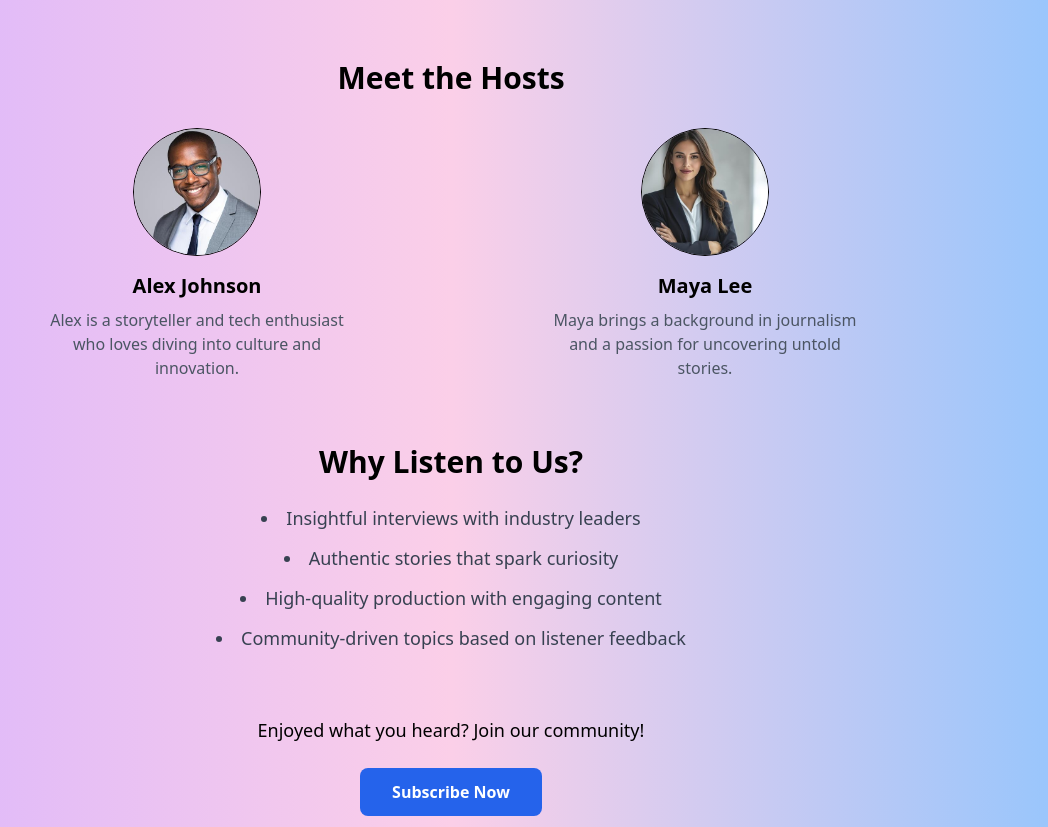
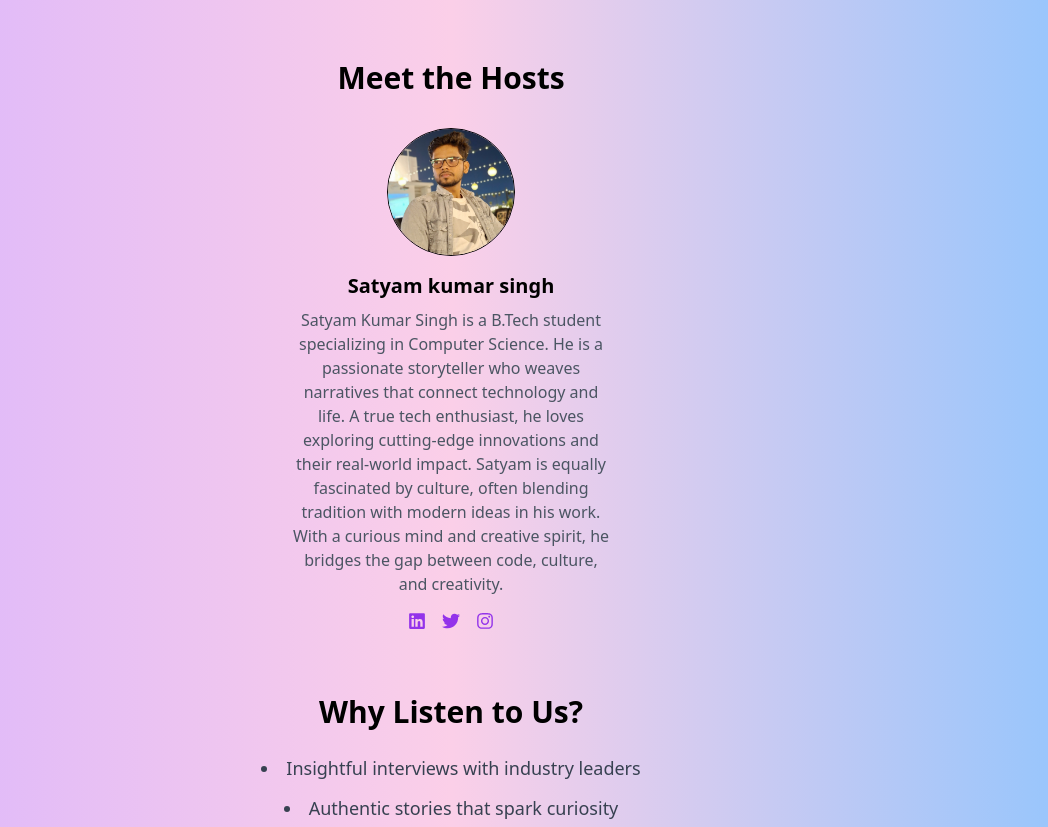
Before and after one commit to Satyam8589/PodCastify, a Next.js app: page /about in a window 1280 px wide. Shown: the part 380-1207 px from the top of the page, without its empty margins (189-1237 px from the left). Built offline with nearby package versions, Linux system fonts and the light colour scheme.

Commit message:
about page upgrade

```diff
--- a/app/about/page.jsx
+++ b/app/about/page.jsx
@@ -1,6 +1,7 @@
 "use client";
 
 import React from "react";
+import { FaTwitter, FaInstagram, FaYoutube, FaLinkedin } from "react-icons/fa";
 
 const page = () => {
   return (
@@ -21,8 +22,8 @@ const page = () => {
           <p className="text-gray-700 leading-relaxed">
             Our podcast aims to inspire and inform by sharing authentic stories
             and expert knowledge from diverse voices around the world. Whether
-          you’re here for education, entertainment, or connection, we strive to
-          bring you content that resonates and empowers.
+            you’re here for education, entertainment, or connection, we strive
+            to bring you content that resonates and empowers.
           </p>
         </section>
 
@@ -39,25 +40,34 @@ const page = () => {
                 alt="Host 1"
                 className="w-32 h-32 rounded-full border border-black object-cover mb-4"
               />
-            <h3 className="text-xl font-semibold">Alex Johnson</h3>
+              <h3 className="text-xl font-semibold">Satyam kumar singh</h3>
               <p className="text-gray-600 mt-2">
-              Alex is a storyteller and tech enthusiast who loves diving into
-              culture and innovation.
+                Satyam Kumar Singh is a B.Tech student specializing in Computer
+                Science. He is a passionate storyteller who weaves narratives
+                that connect technology and life. A true tech enthusiast, he
+                loves exploring cutting-edge innovations and their real-world
+                impact. Satyam is equally fascinated by culture, often blending
+                tradition with modern ideas in his work. With a curious mind and
+                creative spirit, he bridges the gap between code, culture, and
+                creativity.
               </p>
+              <div className="flex gap-4 text-purple-600 text-lg mt-4">
+                <a
+                  href="https://www.linkedin.com/in/satyam-kumar-singh-00570828a?utm_source=share&utm_campaign=share_via&utm_content=profile&utm_medium=android_app"
+                  aria-label="Linkedin"
+                >
+                  <FaLinkedin />
+                </a>
+                <a href="https://x.com/Satyamkumar_85" aria-label="Twitter">
+                  <FaTwitter />
+                </a>
+                <a
+                  href="https://www.instagram.com/satyam._16?igsh=emozZGtub2w4cjJt"
+                  aria-label="Instagram"
+                >
+                  <FaInstagram />
+                </a>
               </div>
-
-          {/* Host 2 */}
-          <div className="flex flex-col items-center text-center max-w-xs mx-auto">
-            <img
-              src="/images/host2.jpg"
-              alt="Host 2"
-              className="w-32 h-32 rounded-full border border-black object-cover mb-4"
-            />
-            <h3 className="text-xl font-semibold">Maya Lee</h3>
-            <p className="text-gray-600 mt-2">
-              Maya brings a background in journalism and a passion for
-              uncovering untold stories.
-            </p>
             </div>
           </div>
         </section>
```
Also changed, not shown: public/images/host1.jpg. Lines whose indentation alone changed are shown as unchanged.
